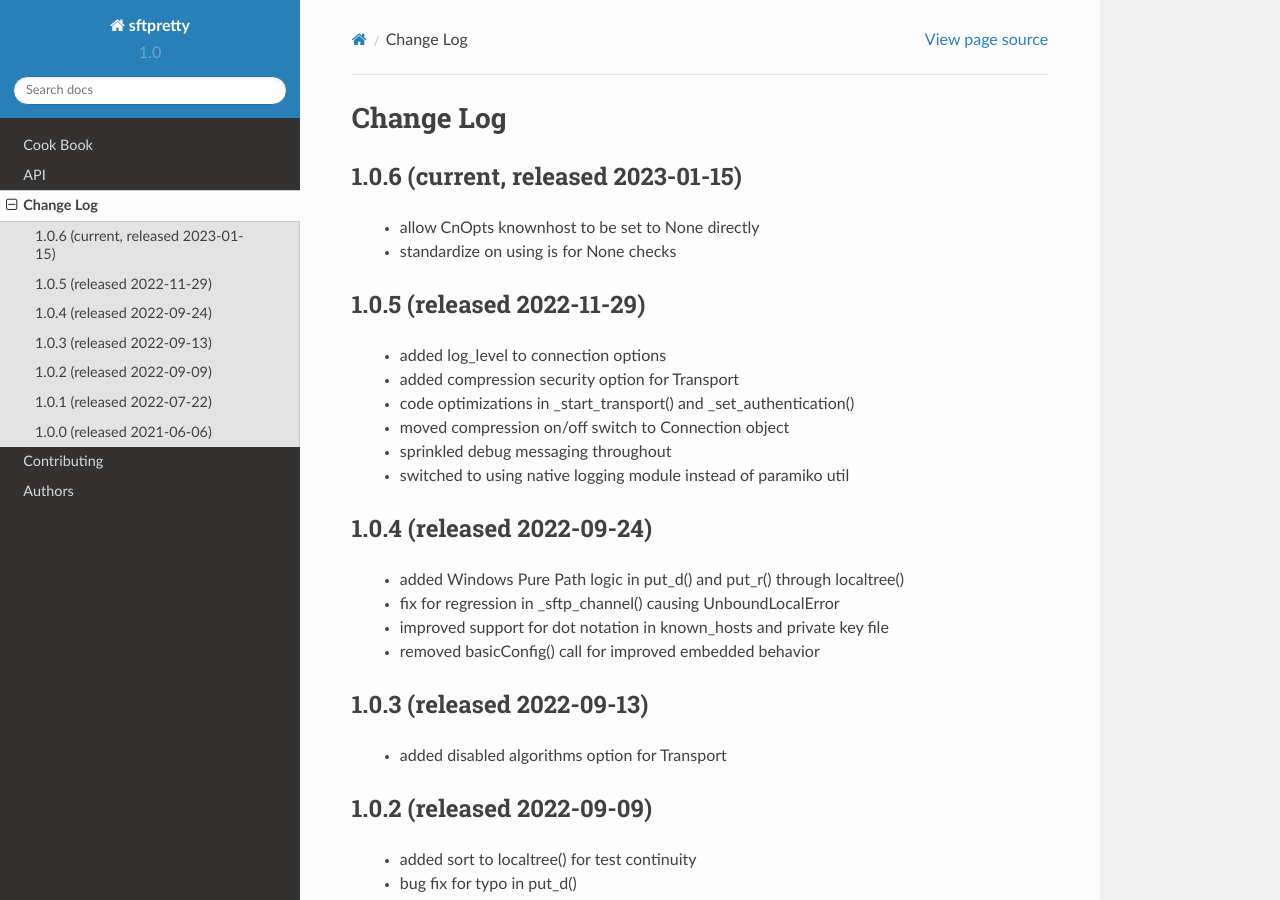
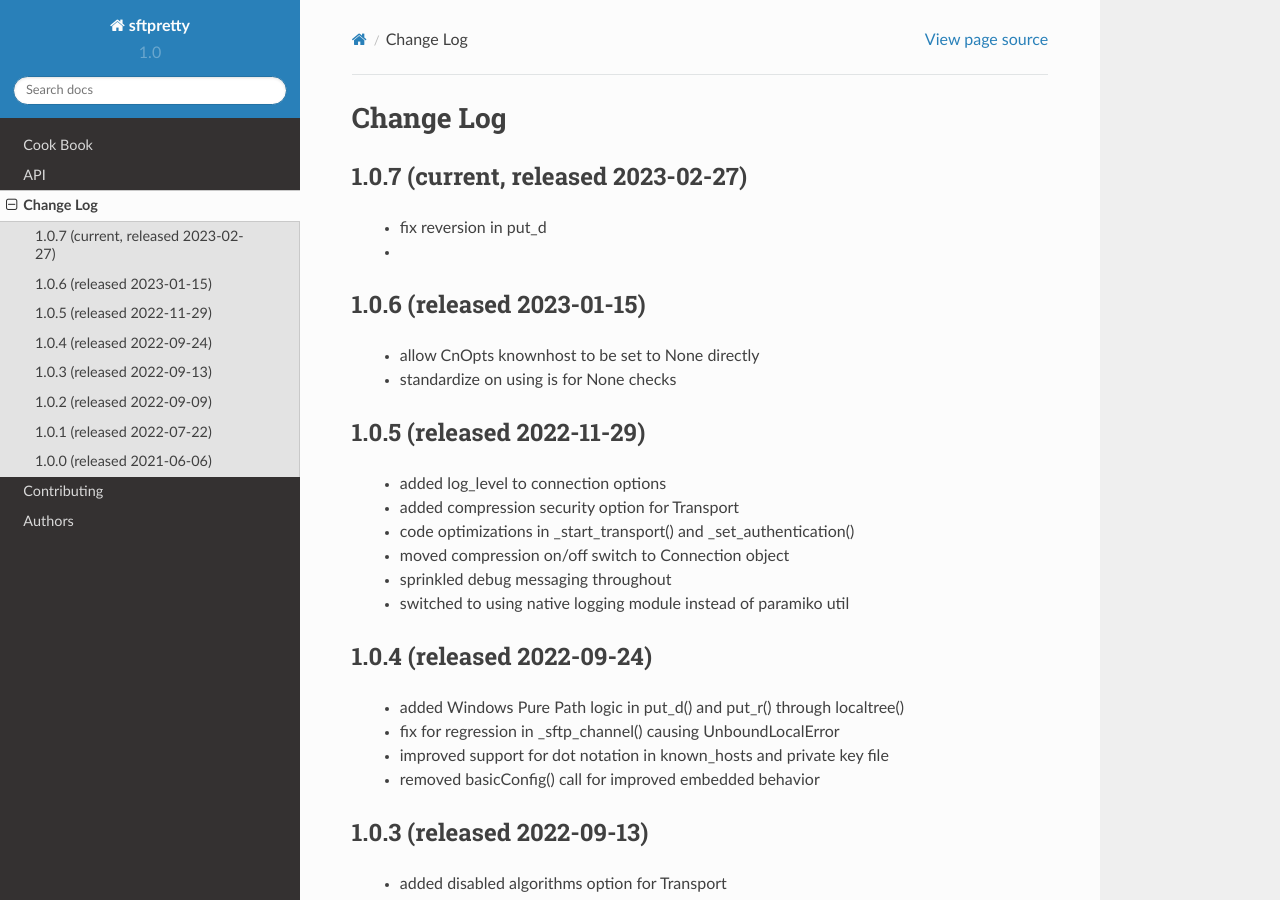
Before and after one commit to byteskeptical/sftpretty, a Sphinx documentation site: the page built from docs/changes.rst, in a window 1280 px wide and 900 px high. Built offline with Sphinx 7.4.7 and the Read the Docs theme 2.0.0, drawn with Linux system fonts in a browser that asks for light colours.

Commit message:
fixing reversion in put_d localdir variable

```diff
--- a/docs/changes.rst
+++ b/docs/changes.rst
@@ -1,7 +1,12 @@
 Change Log
 ==========
 
-1.0.6 (current, released 2023-01-15)
+1.0.7 (current, released 2023-02-27)
+------------------------------------
+    * fix reversion in put_d
+    *
+
+1.0.6 (released 2023-01-15)
 ------------------------------------
     * allow CnOpts knownhost to be set to None directly
     * standardize on using is for None checks
--- a/docs/conf.py
+++ b/docs/conf.py
@@ -56,7 +56,7 @@ copyright = u'2021, byteskeptical'
 # The short X.Y version.
 version = '1.0'
 # The full version, including alpha/beta/rc tags.
-release = '1.0.5'
+release = '1.0.7'
 
 # The language for content autogenerated by Sphinx. Refer to documentation
 # for a list of supported languages.
--- a/setup.py
+++ b/setup.py
@@ -18,7 +18,7 @@ DESCRIPTION = "Pretty secure file transfer made easy."
 
 setup(
     name='sftpretty',
-    version='1.0.6',
+    version='1.0.7',
 
     packages=['sftpretty', ],
 
--- a/sftpretty/__init__.py
+++ b/sftpretty/__init__.py
@@ -8,7 +8,7 @@ from os import environ, utime
 from paramiko import (hostkeys, SFTPClient, Transport,
                       PasswordRequiredException, SSHException,
                       DSSKey, ECDSAKey, Ed25519Key, RSAKey)
-from pathlib import Path, PureWindowsPath
+from pathlib import Path, PurePath, PureWindowsPath
 from sftpretty.exceptions import (CredentialException, ConnectionException,
                                   HostKeysException, LoggingException)
 from sftpretty.helpers import _callback, hash, localtree, retry, st_mode_to_int
@@ -652,6 +652,8 @@ class Connection(object):
 
         if localdir.startswith(':', 1) or localdir.startswith('\\'):
             localdir = PureWindowsPath(localdir)
+        else:
+            localdir = PurePath(localdir)
 
         paths = [
                  (localpath.as_posix(),
```
